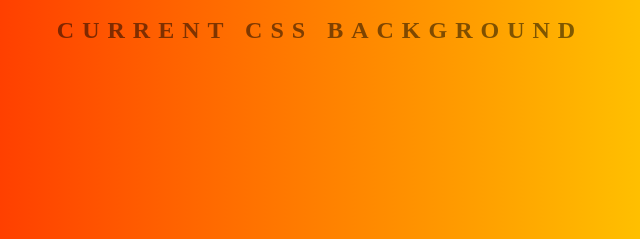
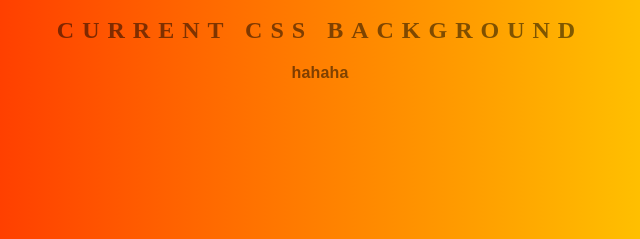
Before and after one commit to gammafer/backgroundGen, a plain HTML site: page index.html in a window 1280 px wide. Shown: the part 235-474 px from the top of the page, 320-960 px from the left. Drawn offline with Linux system fonts and the light colour scheme.

Commit message:
changing text

```diff
--- a/index.html
+++ b/index.html
@@ -10,7 +10,7 @@
     <input class="color2" type="color" name="color2" value="#ff0000">
 
     <h2>Current CSS Background</h2>
-    <h3></h3>
+    <h3>hahaha</h3>
     <script type="text/javascript" src="script.js"></script>
 </body>
 </html>
```
